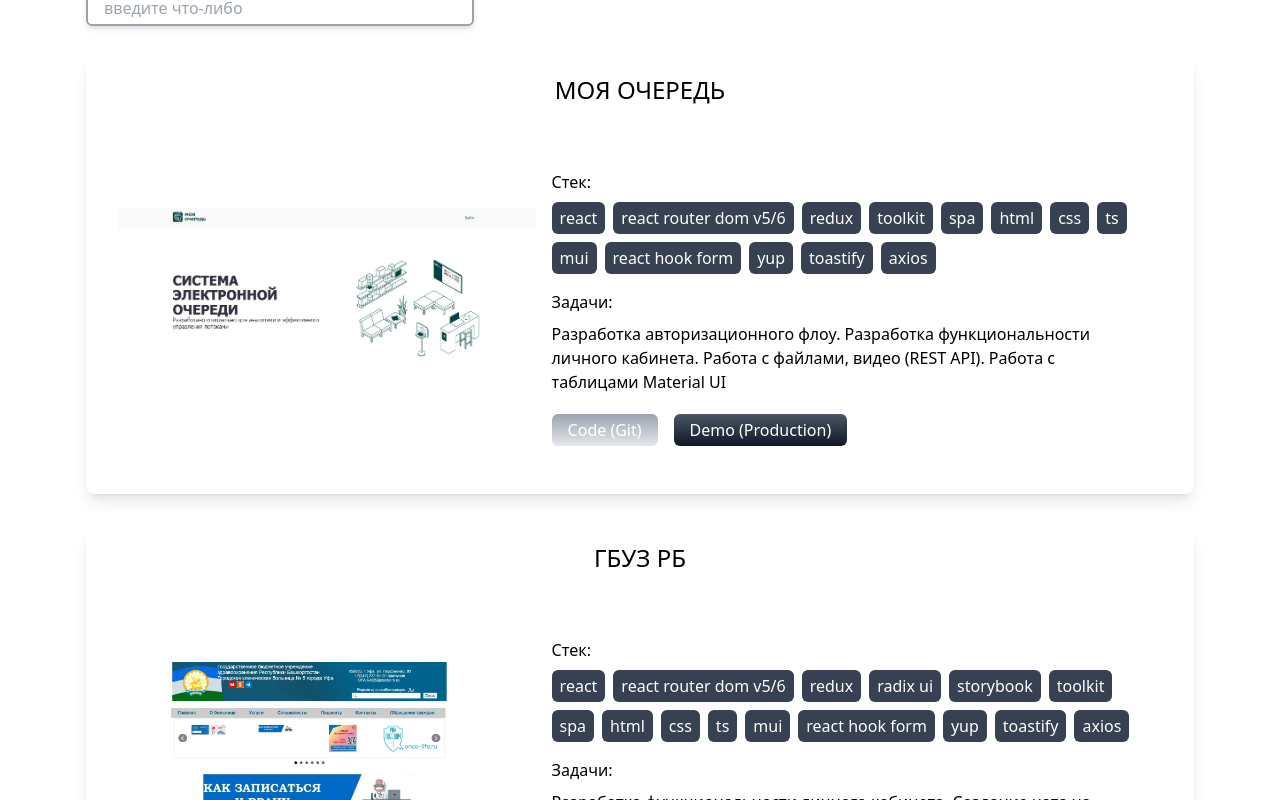
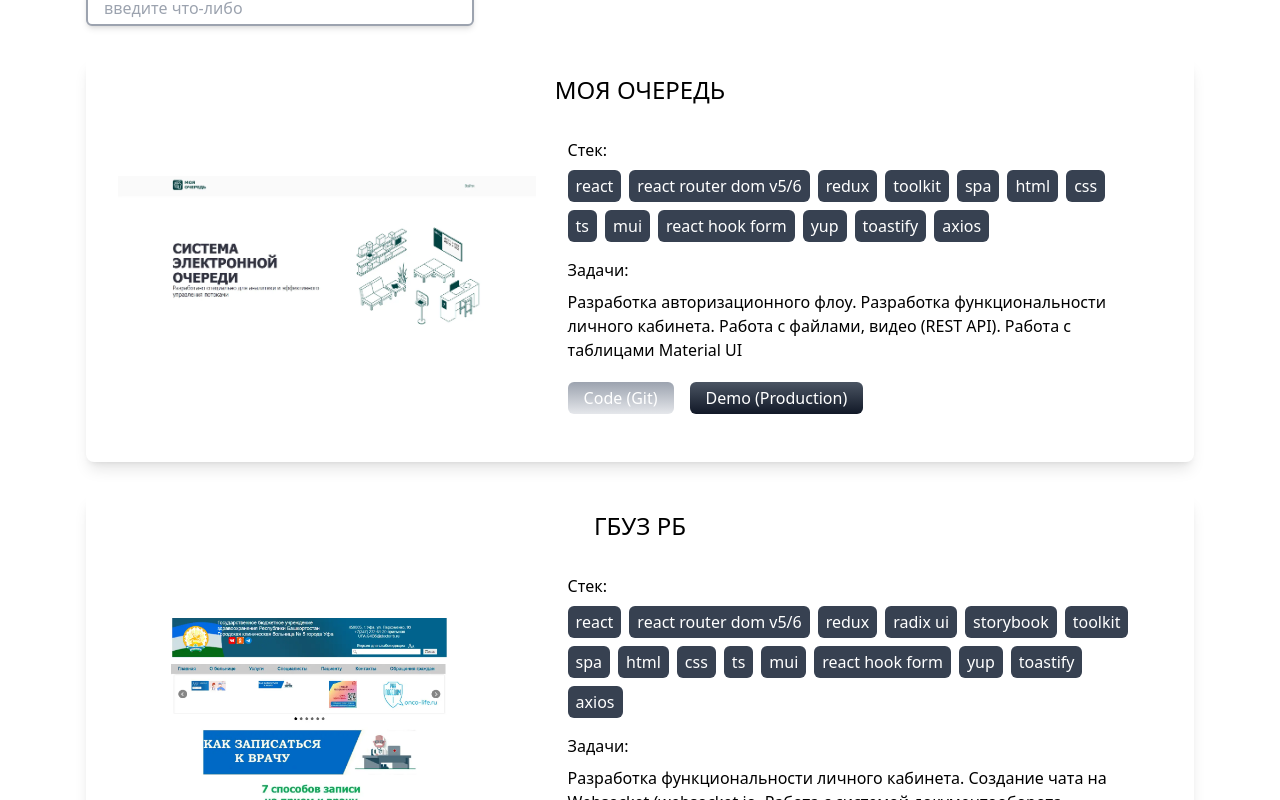
Before and after one commit to AlexeYankov/portfolio, a Next.js app: page / in a window 1280 px wide. Shown: the part 1200-2000 px from the top of the page. Built offline with nearby package versions, Linux system fonts and the light colour scheme.

Commit message:
minor style fix

```diff
--- a/src/widgets/projects/projectComponent.tsx
+++ b/src/widgets/projects/projectComponent.tsx
@@ -51,7 +51,7 @@ export const ProjectComponent = ({ el }: { el: ProjectComponentType }) => {
       <h1 className="text-xl p-4 lg:text-2xl uppercase font-medium">
         {el.title}
       </h1>
-      <div className="flex w-full p-4 lg:p-8  flex-col justify-center md:flex-row">
+      <div className="flex w-full p-4 lg:pr-8 lg:pl-8 lg:pb-8 lg:pt-0 flex-col justify-center md:flex-row">
         <div className="flex w-full justify-center items-center rounded-lg lg:w-[40%]">
           {el.image && (
             <img
@@ -79,7 +79,7 @@ export const ProjectComponent = ({ el }: { el: ProjectComponentType }) => {
             </video>
           )}
         </div>
-        <div className="flex w-full lg:max-w-[60%] flex-col gap-4 pt-4 sm:p-4 lg:pr-8">
+        <div className="flex w-full lg:max-w-[60%] flex-col gap-4 pt-4 sm:p-4 lg:px-8">
           <div className="hidden sm:flex flex-col w-full flex-wrap">
             <h2 className="text-md font-medium pb-2">Стек:</h2>
             <ul className="w-full flex flex-wrap gap-2 text-white">
```
